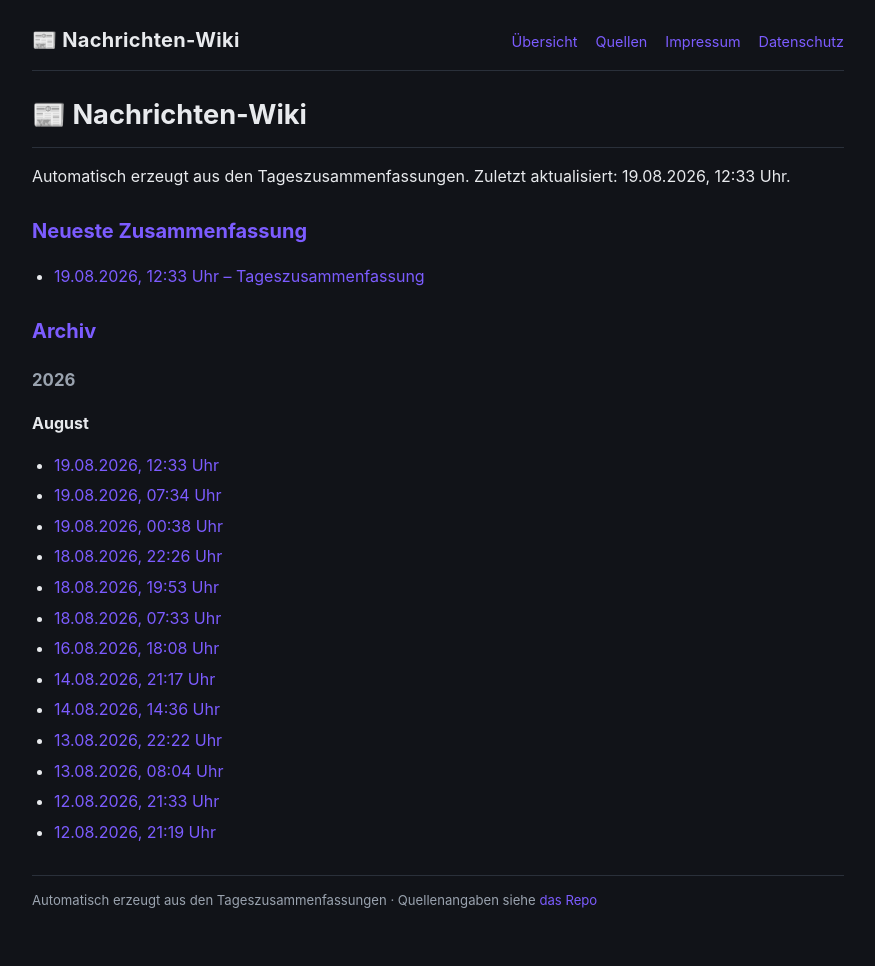
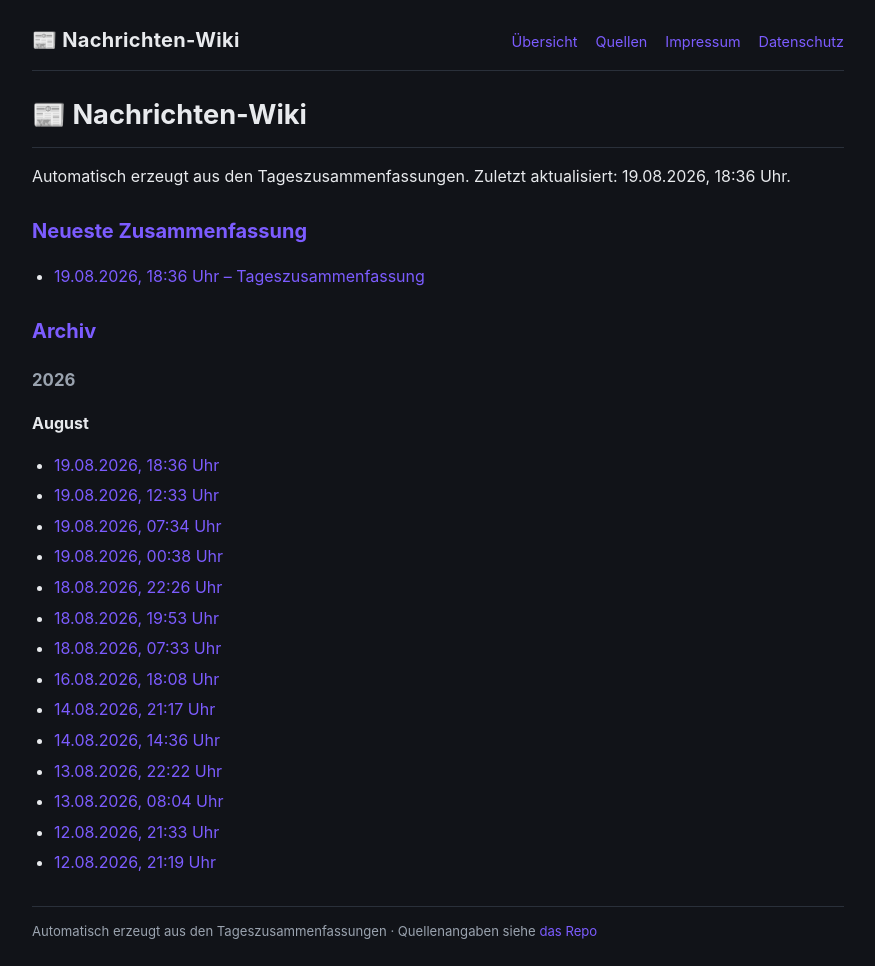
Before and after one commit to Ubuntu51/news-wiki, a Jekyll site: the page built from index.md, in a window 1280 px wide. Shown: the whole page, without its empty margins (202-1077 px from the left). Built offline with Jekyll 4.4.1, drawn with Linux system fonts in a browser that asks for light colours; our own code applies the rules of GitHub Pages for plain Markdown files; before the commit the page ends 935 px from its top, so only the background shows below that.

Commit message:
Tageszusammenfassungen 2026-08-19

```diff
--- a/index.md
+++ b/index.md
@@ -1,10 +1,10 @@
 # 📰 Nachrichten-Wiki
 
-Automatisch erzeugt aus den Tageszusammenfassungen. Zuletzt aktualisiert: 19.08.2026, 12:33 Uhr.
+Automatisch erzeugt aus den Tageszusammenfassungen. Zuletzt aktualisiert: 19.08.2026, 18:36 Uhr.
 
 ## Neueste Zusammenfassung
 
-- [19.08.2026, 12:33 Uhr – Tageszusammenfassung](2026/08/2026-08-19_12-33.html)
+- [19.08.2026, 18:36 Uhr – Tageszusammenfassung](2026/08/2026-08-19_18-36.html)
 
 ## Archiv
 
@@ -12,6 +12,7 @@ Automatisch erzeugt aus den Tageszusammenfassungen. Zuletzt aktualisiert: 19.08.
 
 **August**
 
+- [19.08.2026, 18:36 Uhr](2026/08/2026-08-19_18-36.html)
 - [19.08.2026, 12:33 Uhr](2026/08/2026-08-19_12-33.html)
 - [19.08.2026, 07:34 Uhr](2026/08/2026-08-19_07-34.html)
 - [19.08.2026, 00:38 Uhr](2026/08/2026-08-19_00-38.html)
```
Also changed, not shown: 2026/08/2026-08-19_18-36.md (added, +65 -0 lines).
